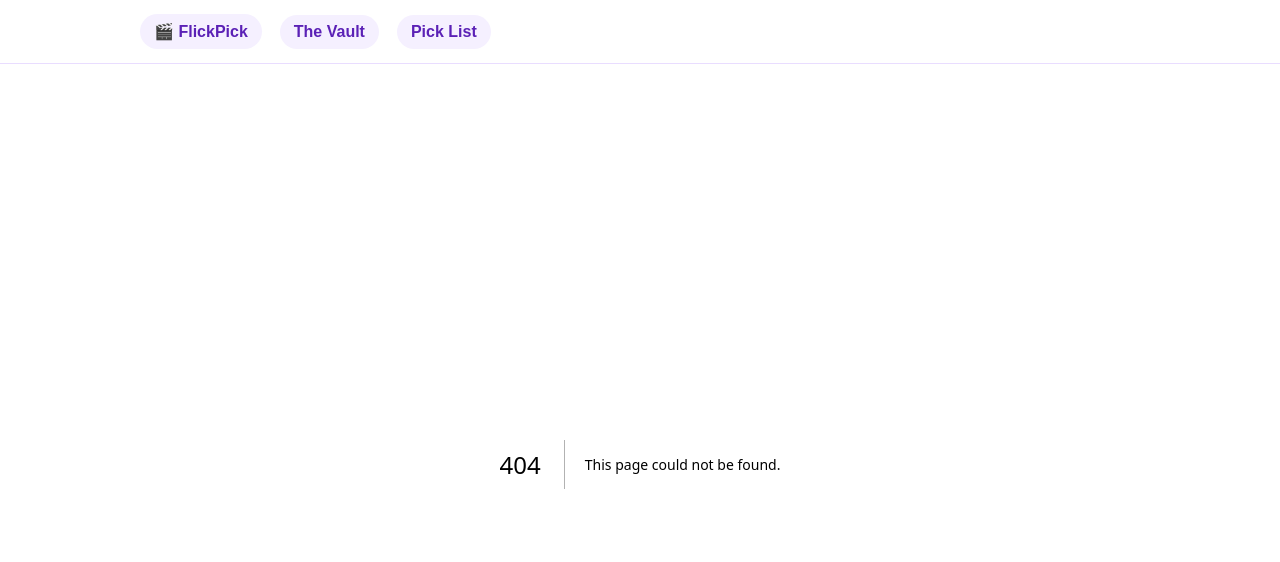
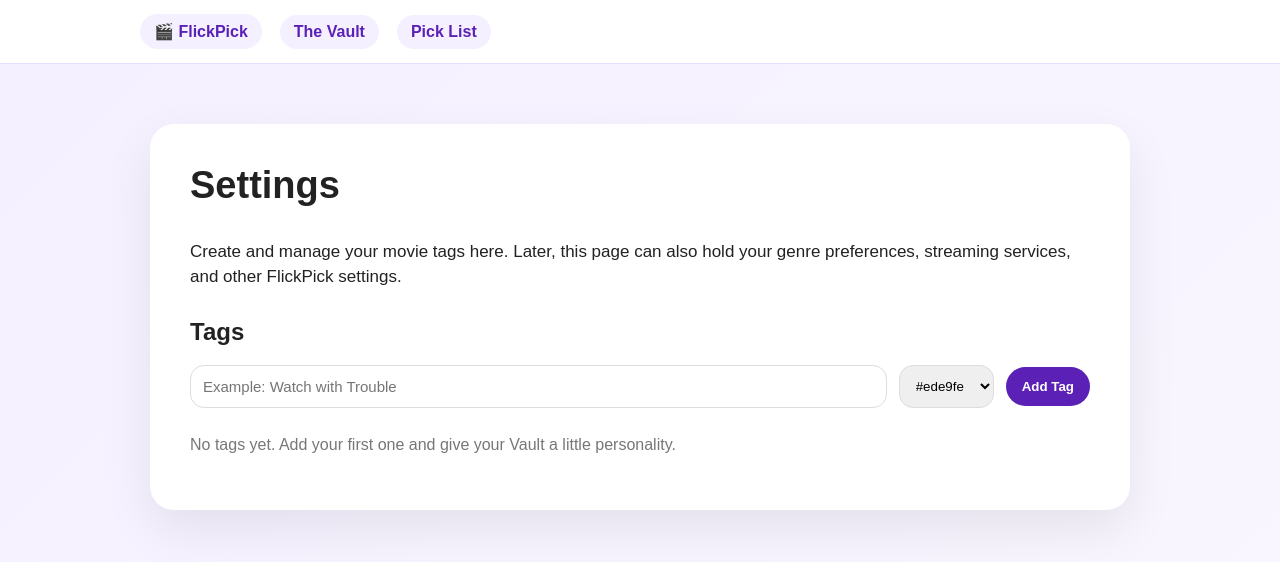
Before and after one commit to NatalieNigro/flickpick, a Next.js app: page /settings in a window 1280 px wide. Before the commit this address had no page. Shown: the top 562 px of the page. Built offline with nearby package versions, Linux system fonts and the light colour scheme.

Commit message:
Create page.js

```diff
--- /dev/null
+++ b/app/settings/page.js
@@ -0,0 +1,226 @@
+"use client";
+
+import { useEffect, useState } from "react";
+import { getTags, saveTags, createTag, TAG_COLORS } from "../utils/tags";
+
+export default function SettingsPage() {
+  const [tags, setTags] = useState([]);
+  const [newTagName, setNewTagName] = useState("");
+  const [newTagColor, setNewTagColor] = useState(TAG_COLORS[0]);
+
+  useEffect(() => {
+    setTags(getTags());
+  }, []);
+
+  function updateTags(newTags) {
+    setTags(newTags);
+    saveTags(newTags);
+  }
+
+  function handleAddTag() {
+    const trimmedName = newTagName.trim();
+
+    if (!trimmedName) return;
+
+    const newTag = createTag(trimmedName, newTagColor);
+
+    const alreadyExists = tags.some((tag) => tag.id === newTag.id);
+
+    if (alreadyExists) {
+      alert("That tag already exists.");
+      return;
+    }
+
+    updateTags([...tags, newTag]);
+    setNewTagName("");
+    setNewTagColor(TAG_COLORS[0]);
+  }
+
+  function handleRenameTag(tagId, newName) {
+    const trimmedName = newName.trim();
+
+    if (!trimmedName) return;
+
+    const updatedTags = tags.map((tag) =>
+      tag.id === tagId ? { ...tag, name: trimmedName } : tag
+    );
+
+    updateTags(updatedTags);
+  }
+
+  function handleChangeColor(tagId, newColor) {
+    const updatedTags = tags.map((tag) =>
+      tag.id === tagId ? { ...tag, color: newColor } : tag
+    );
+
+    updateTags(updatedTags);
+  }
+
+  function handleDeleteTag(tagId) {
+    const updatedTags = tags.filter((tag) => tag.id !== tagId);
+    updateTags(updatedTags);
+  }
+
+  return (
+    <main
+      style={{
+        minHeight: "100vh",
+        padding: "60px 24px",
+        background: "linear-gradient(135deg, #f5f0ff, #faf7ff)",
+        color: "#222",
+      }}
+    >
+      <section
+        style={{
+          maxWidth: "900px",
+          margin: "0 auto",
+          background: "white",
+          borderRadius: "24px",
+          padding: "40px",
+          boxShadow: "0 20px 50px rgba(0,0,0,0.08)",
+        }}
+      >
+        <h1 style={{ fontSize: "38px", marginTop: 0 }}>Settings</h1>
+
+        <p style={{ fontSize: "17px", lineHeight: "1.5", marginBottom: "28px" }}>
+          Create and manage your movie tags here. Later, this page can also hold
+          your genre preferences, streaming services, and other FlickPick settings.
+        </p>
+
+        <h2>Tags</h2>
+
+        <div
+          style={{
+            display: "flex",
+            gap: "12px",
+            flexWrap: "wrap",
+            alignItems: "center",
+            marginBottom: "28px",
+          }}
+        >
+          <input
+            value={newTagName}
+            onChange={(e) => setNewTagName(e.target.value)}
+            placeholder="Example: Watch with Trouble"
+            style={{
+              flex: "1",
+              minWidth: "240px",
+              padding: "12px",
+              borderRadius: "14px",
+              border: "1px solid #ddd",
+              fontSize: "15px",
+            }}
+          />
+
+          <select
+            value={newTagColor}
+            onChange={(e) => setNewTagColor(e.target.value)}
+            style={{
+              padding: "12px",
+              borderRadius: "14px",
+              border: "1px solid #ddd",
+            }}
+          >
+            {TAG_COLORS.map((color) => (
+              <option key={color} value={color}>
+                {color}
+              </option>
+            ))}
+          </select>
+
+          <button
+            onClick={handleAddTag}
+            style={{
+              padding: "12px 16px",
+              borderRadius: "999px",
+              border: "none",
+              background: "#5b21b6",
+              color: "white",
+              fontWeight: "700",
+              cursor: "pointer",
+            }}
+          >
+            Add Tag
+          </button>
+        </div>
+
+        {tags.length === 0 ? (
+          <p style={{ color: "#777" }}>
+            No tags yet. Add your first one and give your Vault a little personality.
+          </p>
+        ) : (
+          <div style={{ display: "flex", flexDirection: "column", gap: "14px" }}>
+            {tags.map((tag) => (
+              <div
+                key={tag.id}
+                style={{
+                  display: "flex",
+                  gap: "12px",
+                  flexWrap: "wrap",
+                  alignItems: "center",
+                  padding: "16px",
+                  borderRadius: "18px",
+                  background: "#fafafa",
+                  border: "1px solid #eee",
+                }}
+              >
+                <span
+                  style={{
+                    padding: "8px 12px",
+                    borderRadius: "999px",
+                    background: tag.color,
+                    fontWeight: "700",
+                  }}
+                >
+                  {tag.name}
+                </span>
+
+                <input
+                  defaultValue={tag.name}
+                  onBlur={(e) => handleRenameTag(tag.id, e.target.value)}
+                  style={{
+                    flex: "1",
+                    minWidth: "200px",
+                    padding: "10px",
+                    borderRadius: "12px",
+                    border: "1px solid #ddd",
+                  }}
+                />
+
+                <select
+                  value={tag.color}
+                  onChange={(e) => handleChangeColor(tag.id, e.target.value)}
+                  style={{
+                    padding: "10px",
+                    borderRadius: "12px",
+                    border: "1px solid #ddd",
+                  }}
+                >
+                  {TAG_COLORS.map((color) => (
+                    <option key={color} value={color}>
+                      {color}
+                    </option>
+                  ))}
+                </select>
+
+                <button
+                  onClick={() => handleDeleteTag(tag.id)}
+                  style={{
+                    padding: "10px 14px",
+                    borderRadius: "999px",
+                    border: "1px solid #ddd",
+                    background: "white",
+                    cursor: "pointer",
+                    fontWeight: "600",
+                  }}
+                >
+                  Delete
+                </button>
+              </div>
+            ))}
+          </div>
+        )}
+      </section>
+    </main>
+  );
+}
```
